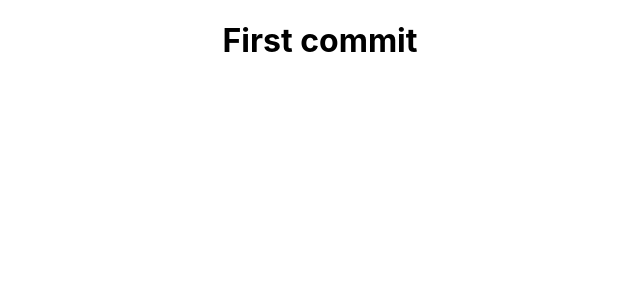
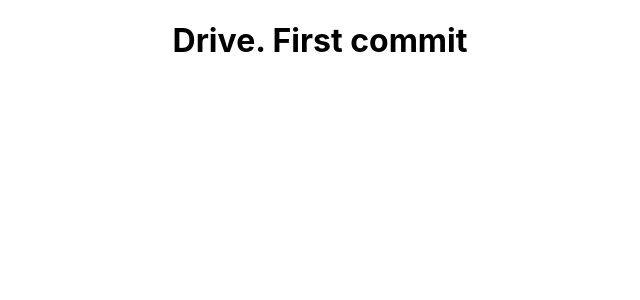
Before and after one commit to Demonesis-Front/drive, a React (Create React App) app: page / in a window 1280 px wide. Shown: the top 300 px of the page, without its empty margins (320-960 px from the left). Built offline with nearby package versions, Linux system fonts and the light colour scheme.

Commit message:
change title

```diff
--- a/src/App.tsx
+++ b/src/App.tsx
@@ -1,8 +1,7 @@
 import React from "react";
-import logo from "./logo.svg";
 
 function App() {
-	return <h1 style={{ textAlign: "center" }}>First commit</h1>;
+	return <h1 style={{ textAlign: "center" }}>Drive. First commit</h1>;
 }
 
 export default App;
```
